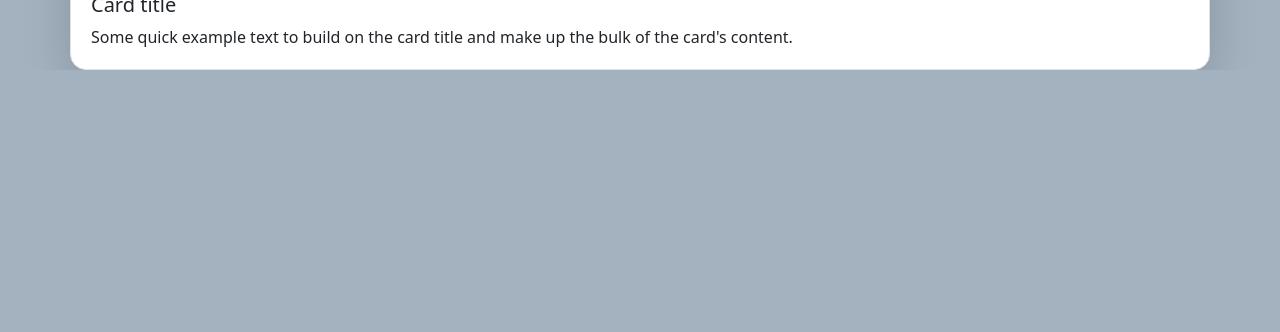
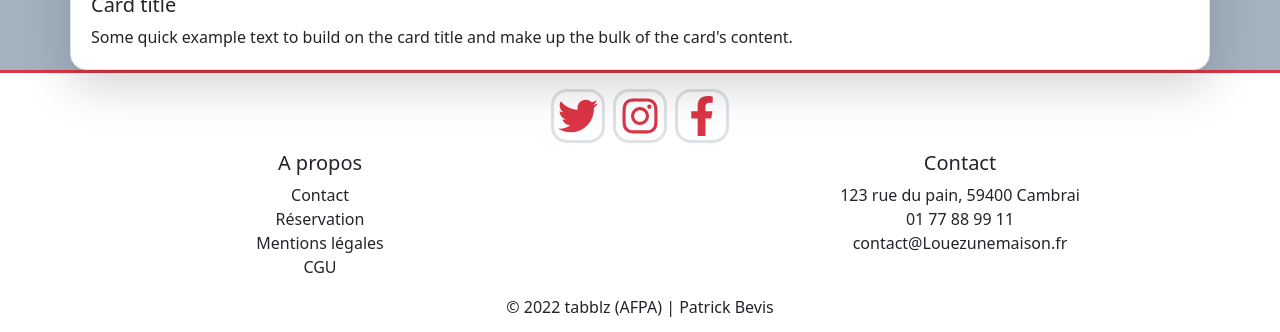
Before and after one commit to PatrickBevis/tabblz, a React (Create React App) app: page /home in a window 1280 px wide. Shown: the part 876-1208 px from the top of the page. Before the commit the page ends 946 px from the top, so only its background shows below. Built offline with nearby package versions, Linux system fonts and the light colour scheme; a web font is replaced by a local one.

Commit message:
footer fait

```diff
--- /dev/null
+++ b/src/components/Footer/Footer.jsx
@@ -0,0 +1,44 @@
+import React from "react";
+import { FaTwitter, FaInstagram, FaFacebookF } from "react-icons/fa";
+
+const Footer = () => {
+  return (
+    <>
+
+        <footer className="bg-white container-fluid bg-white border-top border-3 border-danger ">
+          <div className="bg-white d-flex justify-content-center  mt-3">
+            <div className="d-flex border p-1 rounded-4 me-2 bg-white ">
+              <FaTwitter size={40} className="bg-white text-danger" />
+            </div>
+            <div className="d-flex border p-1 rounded-4 me-2 bg-white ">
+              <FaInstagram size={40} className="bg-white text-danger" />
+            </div>
+            <div className="d-flex border p-1 rounded-4  bg-white">
+              <FaFacebookF size={40} className="bg-white text-danger" />
+            </div>
+          </div>
+          <div className="row">
+            <div className="col-lg d-flex flex-column align-items-center bg-white">
+              <h5 className="m-2 bg-white">A propos</h5>
+              <p className="m-0 bg-white">Contact</p>
+              <p className="m-0 bg-white">Réservation</p>
+              <p className="m-0 bg-white">Mentions légales</p>
+              <p className="m-0 bg-white">CGU</p>
+            </div>
+            <div className="col-lg d-flex flex-column align-items-center bg-white ">
+              <h5 className="m-2 bg-white">Contact</h5>
+              <p className="m-0 bg-white">123 rue du pain, 59400 Cambrai</p>
+              <p className="m-0 bg-white">01 77 88 99 11</p>
+              <p className="m-0 bg-white">contact@Louezunemaison.fr</p>
+            </div>
+          </div>
+
+            <p class="d-flex justify-content-center bg-white p-3 m-0">&copy; 2022 tabblz (AFPA) | Patrick Bevis</p>
+
+        </footer>
+
+    </>
+  );
+};
+
+export default Footer;
--- a/src/components/NavbarGrp/NavBotMob/NavBotMob.jsx
+++ b/src/components/NavbarGrp/NavBotMob/NavBotMob.jsx
@@ -6,7 +6,7 @@ import { IoIosContact } from 'react-icons/io'
 const NavBotMob = () => {
     return (
         <>
-            <nav className="navbar d-lg-none d-flex justify-content-around bg-white border-top border-2 fixed-bottom container-fluid" id="navbar">
+            <nav className="navbar d-lg-none d-flex justify-content-around bg-white border-top border-2 border-danger fixed-bottom container-fluid" id="navbar">
                 <div className='d-flex border p-1 rounded-4 shadow-lg bg-white '>
                     <BiHomeCircle size={30} className='bg-white text-danger' />
 
--- a/src/pages/Home/Home.jsx
+++ b/src/pages/Home/Home.jsx
@@ -1,7 +1,7 @@
 import React from 'react';
 import NavBotMob from '../../components/NavbarGrp/NavBotMob/NavBotMob';
 import Logo from '../../img/logo.png'
-
+import Footer from '../../components/Footer/Footer';
 
 const Home = () => {
     return (
@@ -10,7 +10,7 @@ const Home = () => {
       backgroundImage: `url(${Logo})`
     }}></div>
             <div className="container">
-                <div className=' row d-flex align-items-center vh-100 '>
+                <div className=' row d-flex align-items-center  '>
             <div className="card border p-1 rounded-4 shadow-lg" >
   <img src="..." className="card-img-top bg-white" alt="..."/>
   <div className="card-body bg-white">
@@ -21,6 +21,7 @@ const Home = () => {
 </div>
             </div>
             <NavBotMob />
+            <Footer />
         </>
     );
 };
```
